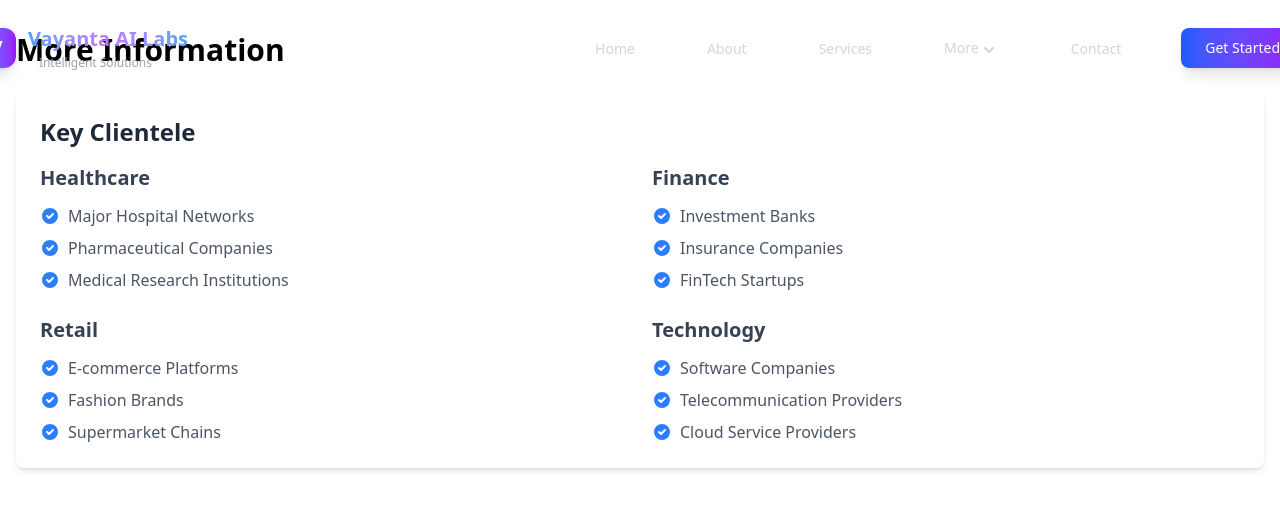
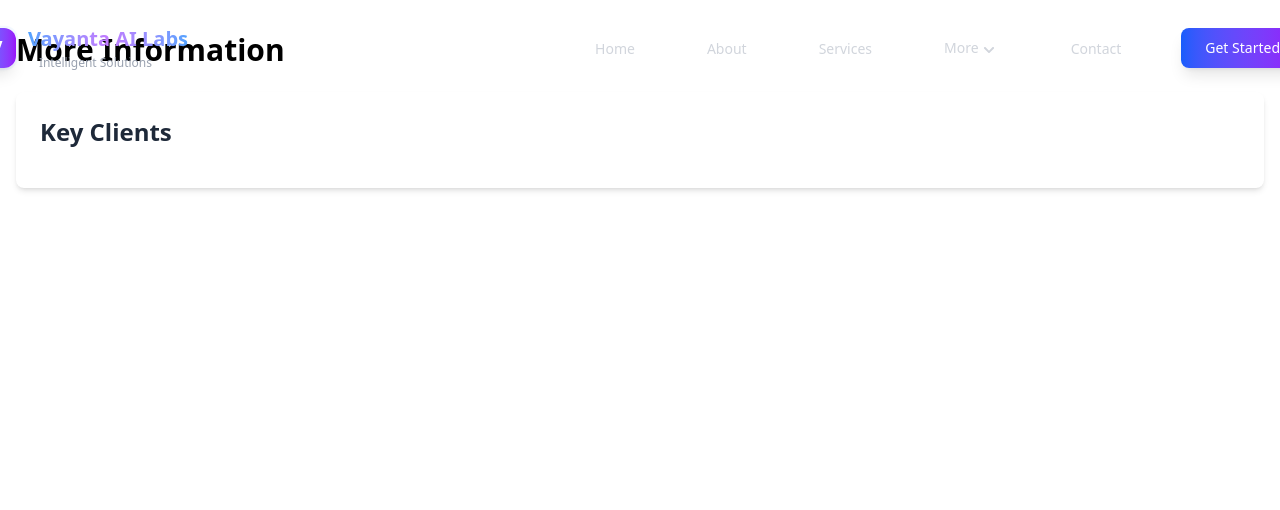
Before and after one commit to Rutujapatil2411/vayantaailabs, a React (Vite) app: page /more/key-clientele in a window 1280 px wide. Shown: the top 510 px of the page. Built offline with nearby package versions, Linux system fonts and the light colour scheme.

Commit message:
Homepage update

```diff
--- a/src/components/More/KeyClientele.jsx
+++ b/src/components/More/KeyClientele.jsx
@@ -1,101 +1,7 @@
 const KeyClientele = () => {
   return (
     <div className="bg-white rounded-lg shadow-md p-6 mb-6">
-      <h2 className="text-2xl font-bold mb-4 text-gray-800">Key Clientele</h2>
-      <div className="grid grid-cols-1 md:grid-cols-2 gap-6">
-        <div>
-          <h3 className="text-xl font-semibold mb-3 text-gray-700">Healthcare</h3>
-          <ul className="space-y-2">
-            <li className="flex items-center">
-              <svg className="h-5 w-5 text-blue-500 mr-2" fill="currentColor" viewBox="0 0 20 20">
-                <path fillRule="evenodd" d="M10 18a8 8 0 100-16 8 8 0 000 16zm3.707-9.293a1 1 0 00-1.414-1.414L9 10.586 7.707 9.293a1 1 0 00-1.414 1.414l2 2a1 1 0 001.414 0l4-4z" clipRule="evenodd" />
-              </svg>
-              <span className="text-gray-600">Major Hospital Networks</span>
-            </li>
-            <li className="flex items-center">
-              <svg className="h-5 w-5 text-blue-500 mr-2" fill="currentColor" viewBox="0 0 20 20">
-                <path fillRule="evenodd" d="M10 18a8 8 0 100-16 8 8 0 000 16zm3.707-9.293a1 1 0 00-1.414-1.414L9 10.586 7.707 9.293a1 1 0 00-1.414 1.414l2 2a1 1 0 001.414 0l4-4z" clipRule="evenodd" />
-              </svg>
-              <span className="text-gray-600">Pharmaceutical Companies</span>
-            </li>
-            <li className="flex items-center">
-              <svg className="h-5 w-5 text-blue-500 mr-2" fill="currentColor" viewBox="0 0 20 20">
-                <path fillRule="evenodd" d="M10 18a8 8 0 100-16 8 8 0 000 16zm3.707-9.293a1 1 0 00-1.414-1.414L9 10.586 7.707 9.293a1 1 0 00-1.414 1.414l2 2a1 1 0 001.414 0l4-4z" clipRule="evenodd" />
-              </svg>
-              <span className="text-gray-600">Medical Research Institutions</span>
-            </li>
-          </ul>
-        </div>
-        <div>
-          <h3 className="text-xl font-semibold mb-3 text-gray-700">Finance</h3>
-          <ul className="space-y-2">
-            <li className="flex items-center">
-              <svg className="h-5 w-5 text-blue-500 mr-2" fill="currentColor" viewBox="0 0 20 20">
-                <path fillRule="evenodd" d="M10 18a8 8 0 100-16 8 8 0 000 16zm3.707-9.293a1 1 0 00-1.414-1.414L9 10.586 7.707 9.293a1 1 0 00-1.414 1.414l2 2a1 1 0 001.414 0l4-4z" clipRule="evenodd" />
-              </svg>
-              <span className="text-gray-600">Investment Banks</span>
-            </li>
-            <li className="flex items-center">
-              <svg className="h-5 w-5 text-blue-500 mr-2" fill="currentColor" viewBox="0 0 20 20">
-                <path fillRule="evenodd" d="M10 18a8 8 0 100-16 8 8 0 000 16zm3.707-9.293a1 1 0 00-1.414-1.414L9 10.586 7.707 9.293a1 1 0 00-1.414 1.414l2 2a1 1 0 001.414 0l4-4z" clipRule="evenodd" />
-              </svg>
-              <span className="text-gray-600">Insurance Companies</span>
-            </li>
-            <li className="flex items-center">
-              <svg className="h-5 w-5 text-blue-500 mr-2" fill="currentColor" viewBox="0 0 20 20">
-                <path fillRule="evenodd" d="M10 18a8 8 0 100-16 8 8 0 000 16zm3.707-9.293a1 1 0 00-1.414-1.414L9 10.586 7.707 9.293a1 1 0 00-1.414 1.414l2 2a1 1 0 001.414 0l4-4z" clipRule="evenodd" />
-              </svg>
-              <span className="text-gray-600">FinTech Startups</span>
-            </li>
-          </ul>
-        </div>
-        <div>
-          <h3 className="text-xl font-semibold mb-3 text-gray-700">Retail</h3>
-          <ul className="space-y-2">
-            <li className="flex items-center">
-              <svg className="h-5 w-5 text-blue-500 mr-2" fill="currentColor" viewBox="0 0 20 20">
-                <path fillRule="evenodd" d="M10 18a8 8 0 100-16 8 8 0 000 16zm3.707-9.293a1 1 0 00-1.414-1.414L9 10.586 7.707 9.293a1 1 0 00-1.414 1.414l2 2a1 1 0 001.414 0l4-4z" clipRule="evenodd" />
-              </svg>
-              <span className="text-gray-600">E-commerce Platforms</span>
-            </li>
-            <li className="flex items-center">
-              <svg className="h-5 w-5 text-blue-500 mr-2" fill="currentColor" viewBox="0 0 20 20">
-                <path fillRule="evenodd" d="M10 18a8 8 0 100-16 8 8 0 000 16zm3.707-9.293a1 1 0 00-1.414-1.414L9 10.586 7.707 9.293a1 1 0 00-1.414 1.414l2 2a1 1 0 001.414 0l4-4z" clipRule="evenodd" />
-              </svg>
-              <span className="text-gray-600">Fashion Brands</span>
-            </li>
-            <li className="flex items-center">
-              <svg className="h-5 w-5 text-blue-500 mr-2" fill="currentColor" viewBox="0 0 20 20">
-                <path fillRule="evenodd" d="M10 18a8 8 0 100-16 8 8 0 000 16zm3.707-9.293a1 1 0 00-1.414-1.414L9 10.586 7.707 9.293a1 1 0 00-1.414 1.414l2 2a1 1 0 001.414 0l4-4z" clipRule="evenodd" />
-              </svg>
-              <span className="text-gray-600">Supermarket Chains</span>
-            </li>
-          </ul>
-        </div>
-        <div>
-          <h3 className="text-xl font-semibold mb-3 text-gray-700">Technology</h3>
-          <ul className="space-y-2">
-            <li className="flex items-center">
-              <svg className="h-5 w-5 text-blue-500 mr-2" fill="currentColor" viewBox="0 0 20 20">
-                <path fillRule="evenodd" d="M10 18a8 8 0 100-16 8 8 0 000 16zm3.707-9.293a1 1 0 00-1.414-1.414L9 10.586 7.707 9.293a1 1 0 00-1.414 1.414l2 2a1 1 0 001.414 0l4-4z" clipRule="evenodd" />
-              </svg>
-              <span className="text-gray-600">Software Companies</span>
-            </li>
-            <li className="flex items-center">
-              <svg className="h-5 w-5 text-blue-500 mr-2" fill="currentColor" viewBox="0 0 20 20">
-                <path fillRule="evenodd" d="M10 18a8 8 0 100-16 8 8 0 000 16zm3.707-9.293a1 1 0 00-1.414-1.414L9 10.586 7.707 9.293a1 1 0 00-1.414 1.414l2 2a1 1 0 001.414 0l4-4z" clipRule="evenodd" />
-              </svg>
-              <span className="text-gray-600">Telecommunication Providers</span>
-            </li>
-            <li className="flex items-center">
-              <svg className="h-5 w-5 text-blue-500 mr-2" fill="currentColor" viewBox="0 0 20 20">
-                <path fillRule="evenodd" d="M10 18a8 8 0 100-16 8 8 0 000 16zm3.707-9.293a1 1 0 00-1.414-1.414L9 10.586 7.707 9.293a1 1 0 00-1.414 1.414l2 2a1 1 0 001.414 0l4-4z" clipRule="evenodd" />
-              </svg>
-              <span className="text-gray-600">Cloud Service Providers</span>
-            </li>
-          </ul>
-        </div>
-      </div>
+      <h2 className="text-2xl font-bold mb-4 text-gray-800">Key Clients</h2>
     </div>
   );
 };
```
